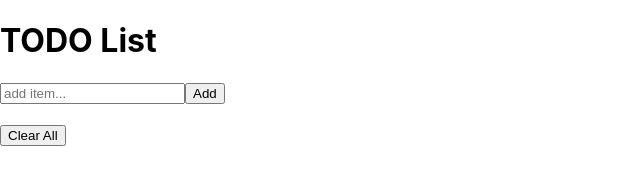
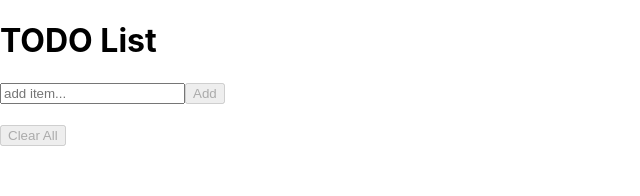
Before and after one commit to niyatichandan/React-learning, a React (Create React App) app: page / in a window 1280 px wide. Shown: the top 196 px of the page, without its empty margins (0-640 px from the left). Built offline with nearby package versions, Linux system fonts and the light colour scheme.

Commit message:
Todo list bug fixes and enhancements

```diff
--- a/src/App.css
+++ b/src/App.css
@@ -1,3 +1,11 @@
+body{
+  user-select: none; /* standard syntax */
+  -webkit-user-select: none; /* webkit (safari, chrome) browsers */
+  -moz-user-select: none; /* mozilla browsers */
+  -khtml-user-select: none; /* webkit (konqueror) browsers */
+  -ms-user-select: none; /* IE10+ */
+}
+
 .App {
   text-align: center;
 }
--- a/src/App.js
+++ b/src/App.js
@@ -5,27 +5,30 @@ import { useState } from "react";
 function App() {
   const [todos, setTodos] = useState([]);
   const [input, setInput] = useState('');
+  const [editInput, setEditInput] = useState('');
   const [editIndex, setEditIndex] = useState(null);
 
-  const addTodo = () => {
-    if (input) {
+  const addTodo = (e) => {
+    e.preventDefault();
+   // if (input) {
       if ( editIndex !== null ) {
         const updatedTodos = [...todos];
-        updatedTodos[editIndex] = {text: input, isEditing: false};
+        updatedTodos[editIndex] = {text: editInput, isEditing: false};
         setTodos(updatedTodos);
+        setEditInput('');
         setEditIndex(null);
       } else{
         setTodos([...todos, { text: input, isEditing: false, completed: false }]);
+        setInput('');
       };
-      setInput('');
-    }
+   // }
   };
 
   const editTodo = (index) => {
     const updatedTodos = [...todos];
     updatedTodos[index].isEditing = true;
     setTodos(updatedTodos);
-    setInput(updatedTodos[index].text);
+    setEditInput(updatedTodos[index].text);
     setEditIndex(index);
   };
 
@@ -33,7 +36,7 @@ function App() {
     const updatedTodos = [...todos];
     updatedTodos[index].isEditing = false;
     setTodos(updatedTodos);
-    setInput('');
+    setEditInput('');
     setEditIndex(null);
   };
 
@@ -59,18 +62,21 @@ function App() {
     <div>
       <h1>TODO List</h1>
       <div>
-        <input type="text" value={input} onChange={(e) => setInput(e.target.value)} placeholder="add item..."/>
-        <button onClick={addTodo}>{ editIndex !== null ? 'Save' : 'Add'}</button>
+        <form onSubmit={addTodo}>
+          <input type="text" value={input} onChange={(e) => setInput(e.target.value)} placeholder="add item..."/>
+          <button type="submit" disabled={input ? false : true}>Add</button>
+        </form>
       </div>
       <br />
-      <button onClick={clearAll}>Clear All</button>
+      <button onClick={clearAll} disabled={todos.length == 0 ? true : false}>Clear All</button>
       <br />
       <ul>
         {todos.map((todo, index) => (
           <li key={index}>
             {todo.isEditing ? (
               <div>
-                <input type="text" value={input} onChange={(e) => setInput(e.target.value)}/>
+                <input type="text" value={editInput} onChange={(e) => setEditInput(e.target.value)}/>
+                <button onClick={addTodo}>Save</button>
                 <button onClick={() => cancelTodo(index)}>Cancel</button>
               </div>
             ) : (
```
